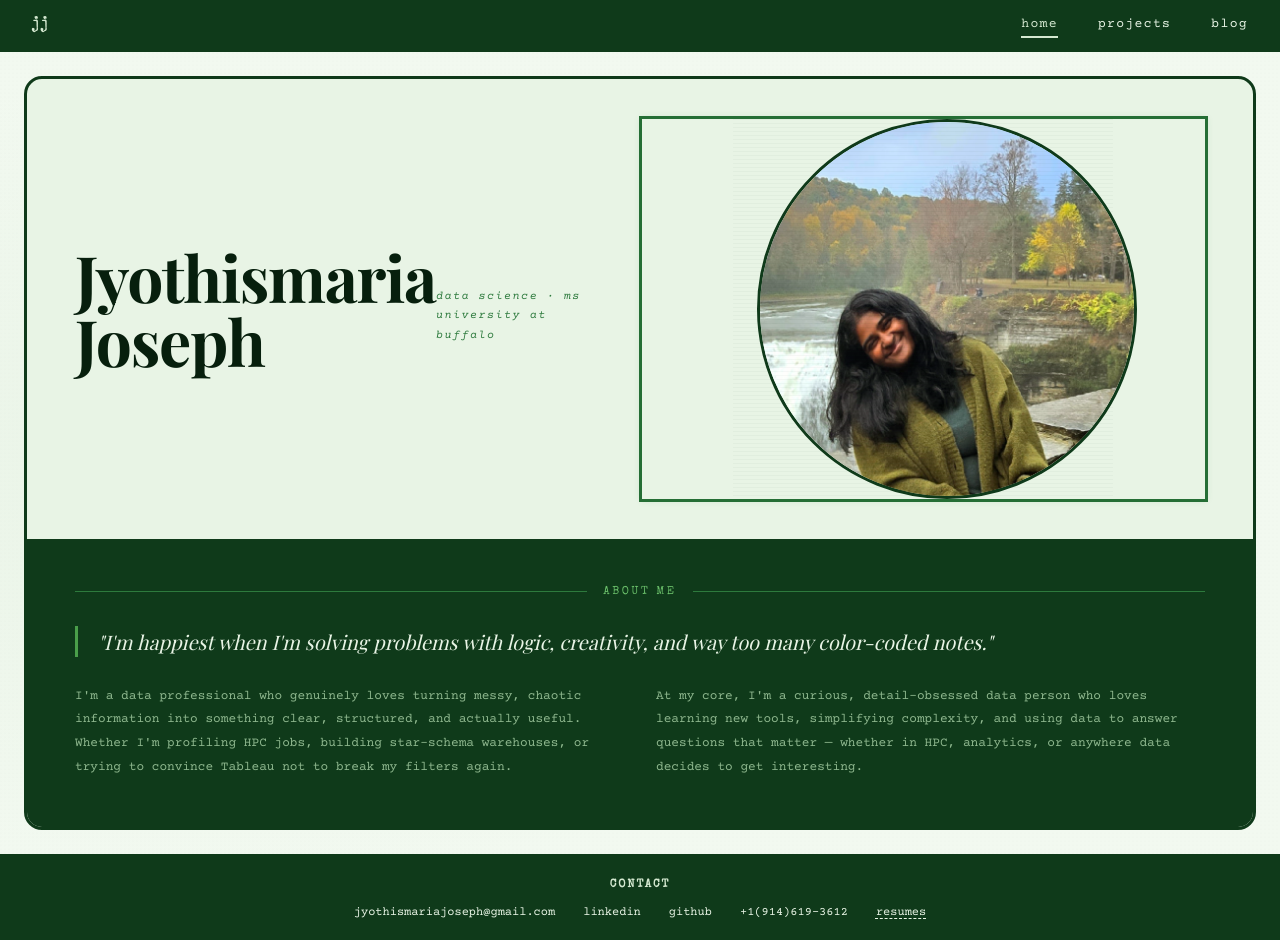
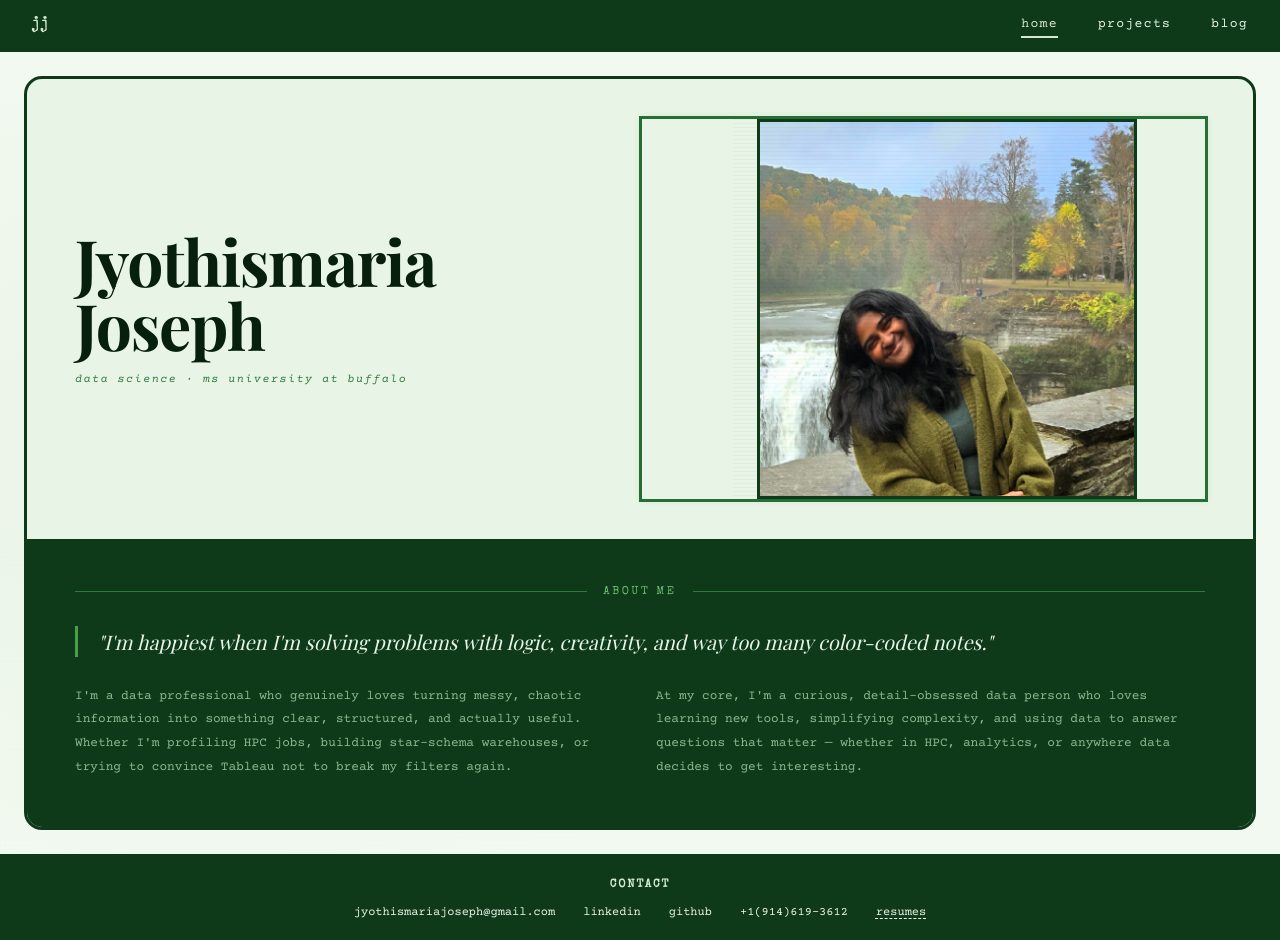
Before and after one commit to Jyothismaria/jyothismaria.github.io, a plain HTML site: page index.html in a window 1280 px wide. Drawn offline with nearby package versions, Linux system fonts and the light colour scheme; a web font is replaced by a local one.

Commit message:
Add files via upload

```diff
--- a/css/style.css
+++ b/css/style.css
@@ -128,8 +128,9 @@ nav {
 .hero-name {
   padding-right: 3rem;
   display: flex;
-  align-items: center;
-  justify-content: flex-start;
+  flex-direction: column;
+  align-items: flex-start;
+  justify-content: center;
 }
 
 .hero-name h1 {
@@ -200,6 +201,8 @@ nav {
   letter-spacing: 0.14em;
   margin-top: 0.85rem;
   font-style: italic;
+  display: block;
+  width: 100%;
 }
 
 .about-section {
@@ -310,7 +313,7 @@ nav {
 .photo-wrap {
   width: 110px;
   height: 110px;
-  border-radius: 50%;
+  border-radius: 0;
   border: var(--border-heavy);
   overflow: hidden;
   flex-shrink: 0;
@@ -920,7 +923,7 @@ footer {
   display: block;
   image-rendering: pixelated;
   image-rendering: crisp-edges;
-  border-radius: 50%;
+  border-radius: 0;
   transition: filter 0.6s ease;
   filter: saturate(0.7) contrast(1.1);
 }
@@ -935,7 +938,7 @@ footer {
   content: '';
   position: absolute;
   inset: 0;
-  border-radius: 50%;
+  border-radius: 0;
   background: repeating-linear-gradient(
     0deg,
     transparent,
```
